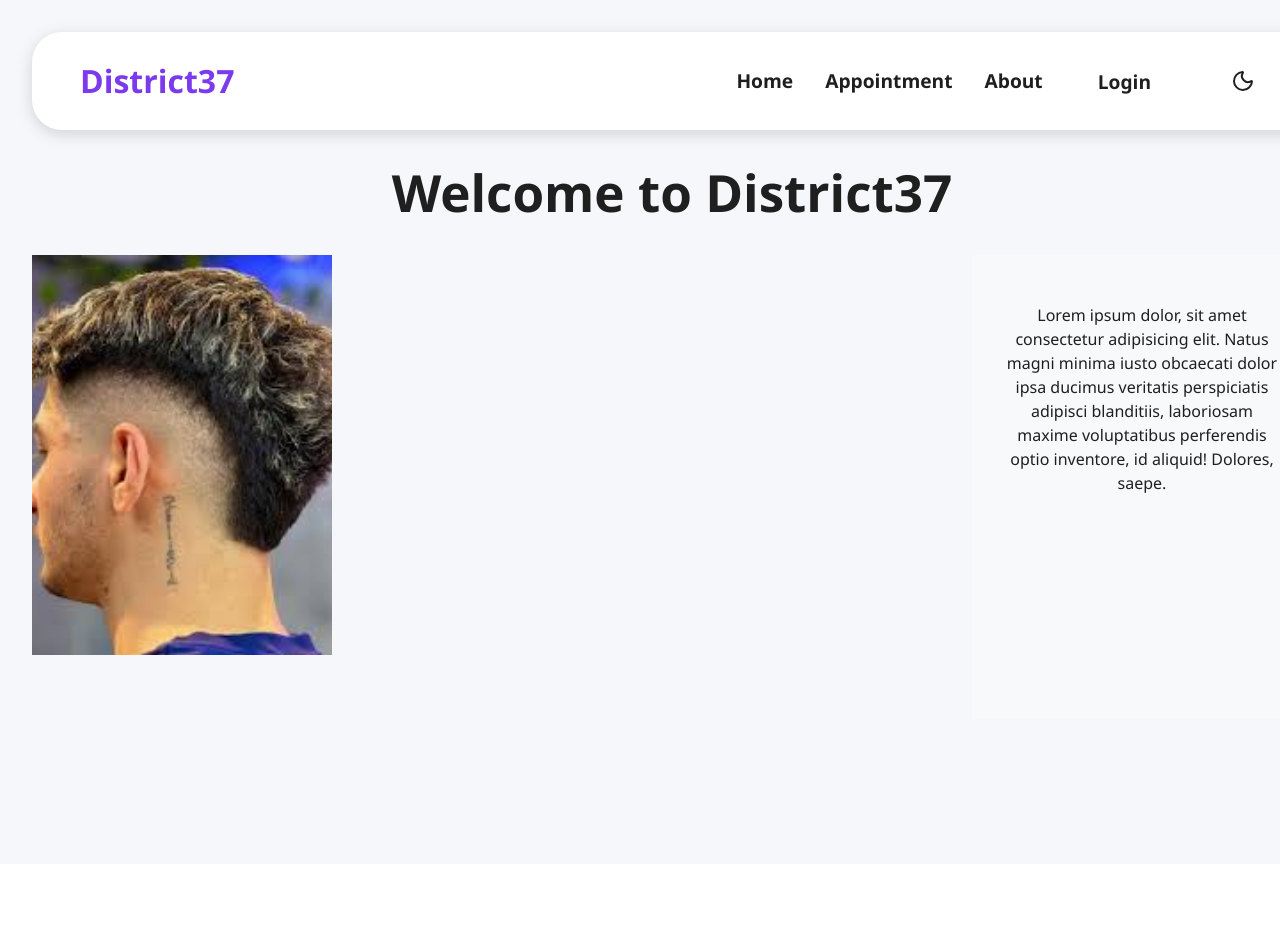
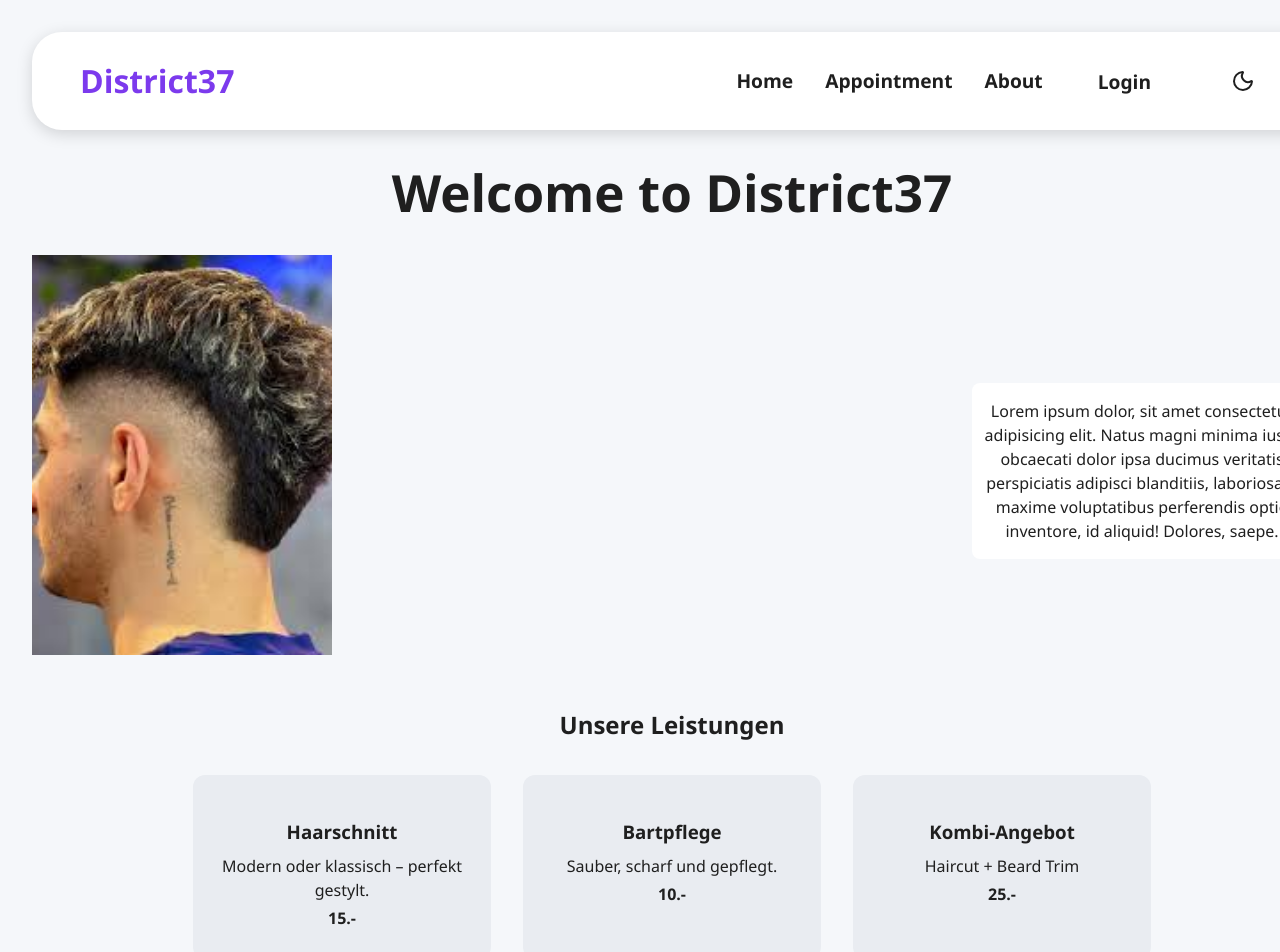
Before and after one commit to MusicToGetCodedOn/District37, a React (Vite) app in the folder client/: page / in a window 1280 px wide. Shown: the top 952 px of the page. Before the commit the page ends 864 px from the top, so only its background shows below. Built offline with nearby package versions, Linux system fonts and the light colour scheme.

Commit message:
feature:added price catalog on homepage

```diff
--- a/client/src/App.jsx
+++ b/client/src/App.jsx
@@ -1,35 +1,14 @@
 import './App.css';
 import { Outlet } from 'react-router-dom';
-import Header from './components/Header.jsx';
 import { AuthProvider } from './context/AuthContext.jsx';
-import { ThemeProvider, createGlobalStyle } from 'styled-components';
+import { ThemeProvider } from 'styled-components';
 import { useEffect, useState } from 'react';
+import { GlobalStyle } from './assets/GlobalStyle.js';
+import { lightTheme, darkTheme } from './assets/theme.js';
+import Header from './Components/Header.jsx';
 
-// Themes
-const lightTheme = {
-  body: '#f5f7fa',
-  text: '#1f1f1f',
-  nav: '#ffffff',
-  accent: '#7c3aed',
-};
 
-const darkTheme = {
-  body: '#121212',
-  text: '#f0f0f0',
-  nav: '#1e1e1e',
-  accent: '#00c2ff',
-};
 
-// GlobalStyle (optional, falls du das nicht schon in Header.jsx einfügst)
-const GlobalStyle = createGlobalStyle`
-  body {
-    background-color: ${({ theme }) => theme.body};
-    color: ${({ theme }) => theme.text};
-    transition: background 0.3s ease, color 0.3s ease;
-    margin: 0;
-    font-family: 'Segoe UI', sans-serif;
-  }
-`;
 
 function App() {
   const [darkMode, setDarkMode] = useState(() =>
--- /dev/null
+++ b/client/src/assets/GlobalStyle.js
@@ -0,0 +1,49 @@
+import { createGlobalStyle } from 'styled-components';
+
+export const GlobalStyle = createGlobalStyle`
+  body {
+    background-color: ${({ theme }) => theme.body};
+    color: ${({ theme }) => theme.text};
+    margin: 0;
+    font-family: 'Segoe UI', sans-serif;
+    transition: background 0.3s ease, color 0.3s ease;
+  }
+
+  button, input {
+    font-family: inherit;
+  }
+
+  .shadow {
+    background-color: ${({ theme }) => theme.card}
+  }
+    .textp{
+    margin-top: 10%;
+    background-color: ${({ theme }) => theme.nav};
+    border-radius: 8px;
+}
+    .textp:hover{
+    box-shadow}
+
+    .bookbutton{
+    padding: 0.75rem 1.5rem;
+    margin-top: 2%;
+  font-size: 1rem;
+  font-weight: 600;
+  border: none;
+  border-radius: 8px;
+  cursor: pointer;
+  background-color: ${({ theme }) => theme.accent};
+  color: white;
+  transition: background-color 0.3s ease, transform 0.2s ease;
+
+  &:hover {
+    background-color: ${({ theme }) => theme.accent + 'cc'}; // leicht transparenter
+    transform: translateY(-2px);
+  }
+
+  &:active {
+    transform: translateY(0);
+  }
+
+
+    `;
--- /dev/null
+++ b/client/src/assets/theme.js
@@ -0,0 +1,17 @@
+export const lightTheme = {
+  body: '#f5f7fa',
+  text: '#1f1f1f',
+  nav: '#ffffff',
+  accent: '#7c3aed',
+  card: '#e9ecf1',
+  Shadow: '#000',
+};
+
+export const darkTheme = {
+  body: '#121212',
+  text: '#f0f0f0',
+  nav: '#1e1e1e',
+  accent: '#00c2ff',
+  card: '#242424',
+  Shadow: '#fff',
+};
--- a/client/src/components/AboutSection.jsx
+++ b/client/src/components/AboutSection.jsx
@@ -1,17 +1,30 @@
 import React from "react";
-import styles from "../components/AboutSection.module.css"
+import styled, { ThemeProvider } from 'styled-components';
+import { GlobalStyle } from "../assets/GlobalStyle";
 
-const AboutSection = () => {
+
+
+
+const StyledSection = styled.section`
+background-color: ${({ theme }) => theme.body}
+color: ${({ theme }) => theme.text}`
+
+
+
+export default function AboutSection ({ darkMode }){
+
+
   return (
-    <section className={styles.text}>
-      <p>
-        Lorem ipsum dolor, sit amet consectetur adipisicing elit.
-        Natus magni minima iusto obcaecati dolor ipsa ducimus veritatis perspiciatis adipisci blanditiis,
-        laboriosam maxime voluptatibus perferendis optio inventore, id aliquid! Dolores, saepe.
-      </p>
-    </section>
+    <>
+      <GlobalStyle />
+        <StyledSection className="textp">
+          <p >
+              Lorem ipsum dolor, sit amet consectetur adipisicing elit.
+              Natus magni minima iusto obcaecati dolor ipsa ducimus veritatis perspiciatis adipisci blanditiis,
+              laboriosam maxime voluptatibus perferendis optio inventore, id aliquid! Dolores, saepe.
+          </p>
+        </StyledSection>
+
+    </>
   );
 };
-
-
-export default AboutSection;
--- a/client/src/components/AboutSection.module.css
+++ /dev/null
@@ -1,9 +0,0 @@
-
-
-.text{
-    background: #f8f9fa;
-    padding: 2rem;
-    text-align: center;
-    width: 300px;
-    height: 400px;
-}
--- /dev/null
+++ b/client/src/components/Angebote.jsx
@@ -0,0 +1,68 @@
+import styled, { ThemeProvider, useTheme } from 'styled-components';
+import { GlobalStyle } from '../assets/GlobalStyle';
+import { Navigate } from 'react-router-dom';
+import { Link } from 'react-router-dom';
+
+const services = [
+  { title: "Haarschnitt", desc: "Modern oder klassisch – perfekt gestylt.", price: "15.-" },
+  { title: "Bartpflege", desc: "Sauber, scharf und gepflegt.", price: "10.-" },
+  { title: "Kombi-Angebot", desc: "Haircut + Beard Trim", price: "25.-" },
+];
+
+// Section styling
+const StyledSection = styled.section`
+  padding: 2rem;
+  background-color: none;
+  text-align: center;
+`;
+
+// Container for the row of cards
+const StyledDiv = styled.div`
+  display: flex;
+  justify-content: center;
+  flex-wrap: wrap;
+  gap: 2rem;
+  margin-top: 2rem;
+  background-color:none;
+`;
+
+// Card styling
+const StyledCard = styled.div`
+  width: 250px;
+  padding: 1.5rem;
+  border-radius: 12px;
+  transition: background-color 0.3s ease, color 0.3s ease;
+
+  h3 {
+    margin-bottom: 0.5rem;
+  }
+
+  p {
+    margin: 0.3rem 0;
+  }
+`;
+
+
+export default function Angebote() {
+
+    return (
+        <>
+            <GlobalStyle />
+            <StyledSection>
+                <h2>Unsere Leistungen</h2>
+                <StyledDiv>
+                {services.map((service, i) => (
+                    <StyledCard key={i} className='shadow'>
+                    <h3>{service.title}</h3>
+                    <p>{service.desc}</p>
+                    <p><strong>{service.price}</strong></p>
+                    </StyledCard>
+                ))}
+                </StyledDiv>
+                <br />
+                <br />
+                <Link to="/appointment" className='bookbutton'>Buchen</Link>
+            </StyledSection>
+        </>
+    );
+}
--- a/client/src/components/Header.jsx
+++ b/client/src/components/Header.jsx
@@ -1,32 +1,12 @@
-import React, { useState, useContext } from 'react';
-import styled, { ThemeProvider, createGlobalStyle } from 'styled-components';
+import React, { useState, useContext, useEffect } from 'react';
 import { Link, useNavigate } from 'react-router-dom';
 import { Moon, Sun } from 'lucide-react';
 import { AuthContext } from '../context/AuthContext';
+import styled, { useTheme, ThemeProvider } from 'styled-components';
+import { lightTheme, darkTheme } from '../assets/theme';
+import { GlobalStyle } from '../assets/GlobalStyle';
 
-const GlobalStyle = createGlobalStyle`
-  body {
-    background-color: ${({ theme }) => theme.body};
-    color: ${({ theme }) => theme.text};
-    margin: 0;
-    font-family: 'Segoe UI', sans-serif;
-    transition: background 0.3s ease, color 0.3s ease;
-  }
-`;
 
-const lightTheme = {
-  body: '#f5f7fa',
-  text: '#1f1f1f',
-  nav: '#ffffff',
-  accent: '#7c3aed',
-};
-
-const darkTheme = {
-  body: '#121212',
-  text: '#f0f0f0',
-  nav: '#1e1e1e',
-  accent: '#00c2ff',
-};
 
 const HeaderContainer = styled.header`
   background-color: ${({ theme }) => theme.nav};
@@ -116,6 +96,7 @@ const StyledButton = styled.button`
 `;
 
 export default function Header({ darkMode, setDarkMode }) {
+  const theme = useTheme();
 
   const navigate = useNavigate();
 
@@ -124,6 +105,7 @@ export default function Header({ darkMode, setDarkMode }) {
 if (!isAuthReady) return null;
 console.log({ isLoggedIn, role });
 
+console.log("Darkmode header ?" , darkMode)
 
   const handleLogout = () => {
     logout();
@@ -135,7 +117,7 @@ console.log({ isLoggedIn, role });
   };
 
   return (
-    <ThemeProvider theme={darkMode ? darkTheme : lightTheme}>
+    <>
       <GlobalStyle />
       <HeaderContainer>
         <Logo>District37</Logo>
@@ -159,6 +141,6 @@ console.log({ isLoggedIn, role });
           </ToggleButton>
         </Nav>
       </HeaderContainer>
-    </ThemeProvider>
+    </>
   );
 }
--- a/client/src/routes/HomeRoute.jsx
+++ b/client/src/routes/HomeRoute.jsx
@@ -1,7 +1,8 @@
+import { GlobalStyle } from "../assets/GlobalStyle";
 import AboutSection from "../components/AboutSection";
+import Angebote from "../components/Angebote";
 import ImageSlider from "../components/ImageSlider";
 import Styles from "../routes/HomeRoute.module.css"
-
 
 
 
@@ -10,19 +11,22 @@ import Styles from "../routes/HomeRoute.module.css"
 export default function HomeRoute() {
 
     return(
+        <>
+            <GlobalStyle />
             <main>
                 <div>
                     <h1>Welcome to District37</h1>
                 </div>
                 <div className={Styles.container}>
-
-
-                <ImageSlider className={Styles.item} />
-                <AboutSection className={Styles.item} />
-
+                    <ImageSlider />
+                    <AboutSection />
+                </div>
+                <div>
+                    <Angebote />
                 </div>
 
             </main>
+        </>
     )
 
 }
```
Also changed, not shown: client/src/components/Angebote.module.css (added). Lines whose indentation alone changed are shown as unchanged.
